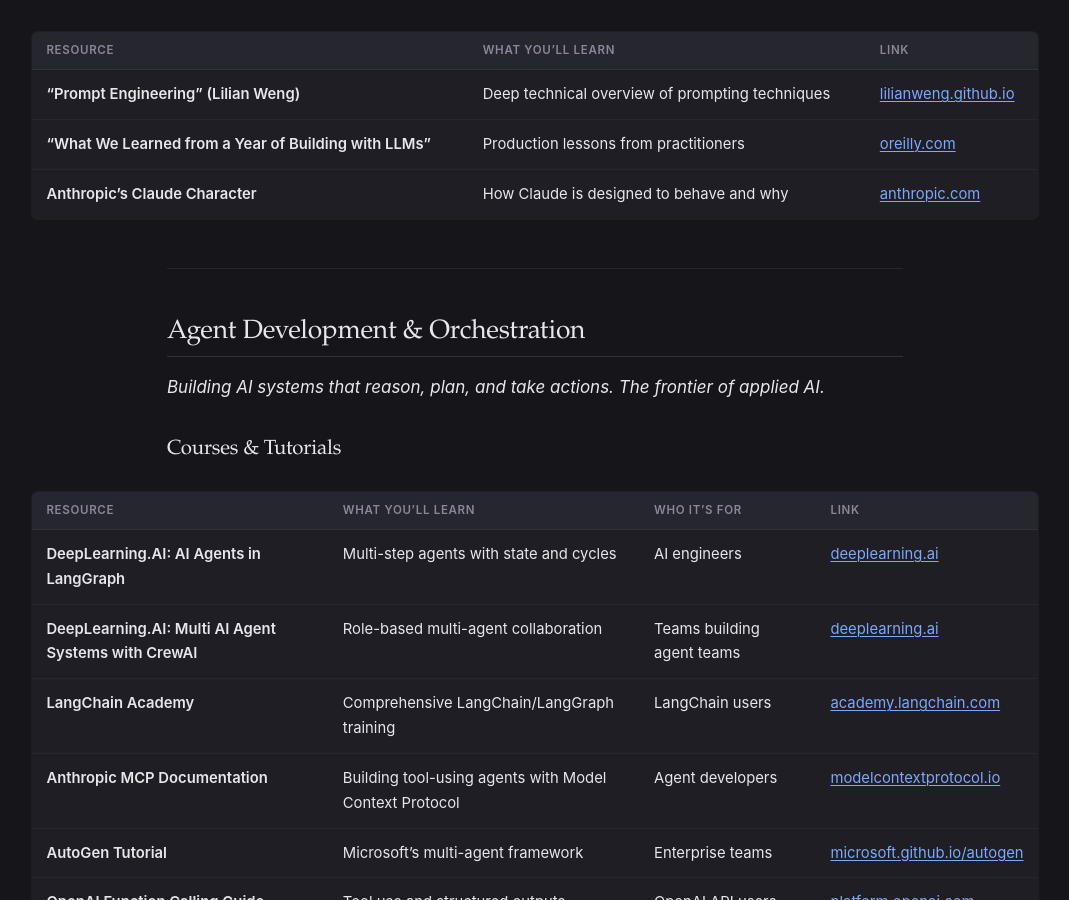
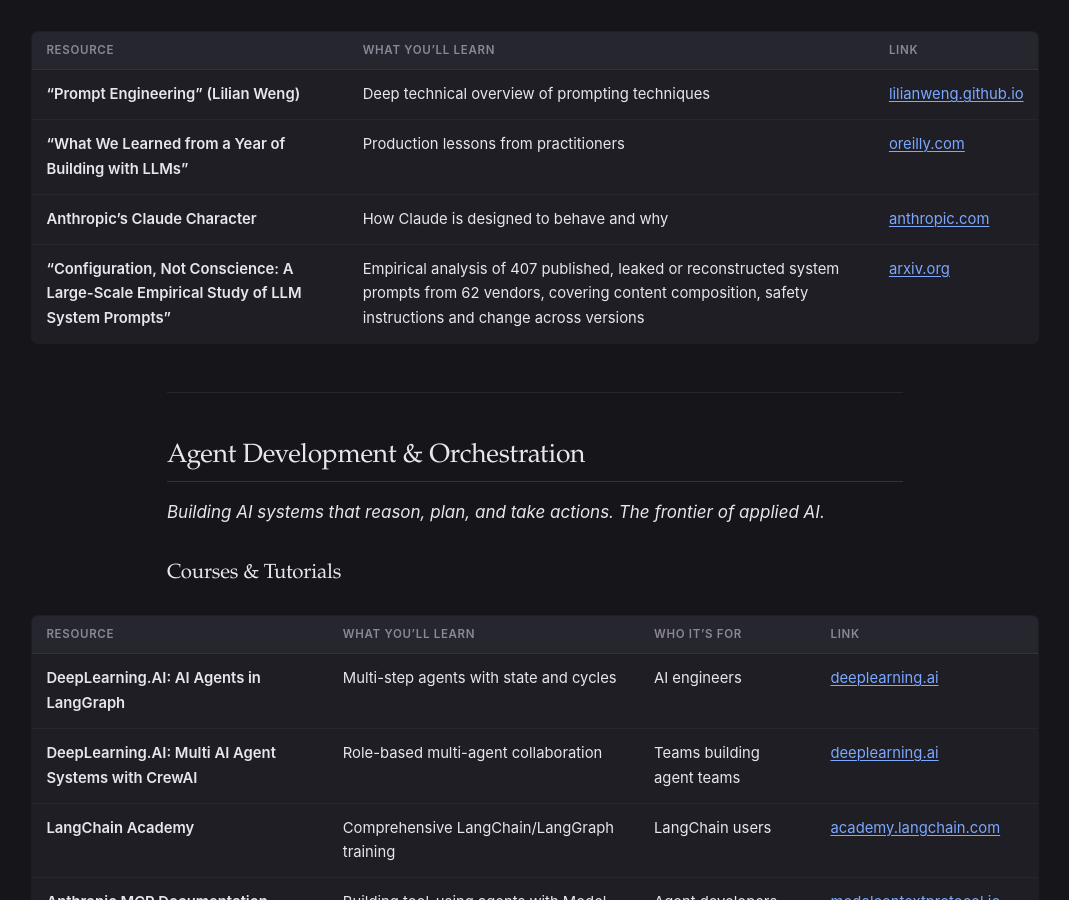
Before and after one commit to natnew/Awesome-Prompt-Engineering, a Jekyll site: the page built from Resources.md, in a window 1280 px wide and 900 px high, scrolled down 2770 px. Shown: the whole window, without its empty margins (105-1174 px from the left). Built offline with Jekyll 4.4.1, drawn with Linux system fonts in a browser that asks for light colours.

Commit message:
docs: add Configuration, Not Conscience system-prompt study
Co-Authored-By: Claude Opus 5.5 <noreply@anthropic.com>
Claude-Session: https://claude.ai/code/session_01G7mYwpLpqoigGvKdfZ3qT7

```diff
--- a/Resources.md
+++ b/Resources.md
@@ -78,6 +78,7 @@ A practitioner's guide to learning resources for building, deploying, evaluating
 | **"Prompt Engineering" (Lilian Weng)** | Deep technical overview of prompting techniques | [lilianweng.github.io](https://lilianweng.github.io/posts/2023-03-15-prompt-engineering/) |
 | **"What We Learned from a Year of Building with LLMs"** | Production lessons from practitioners | [oreilly.com](https://www.oreilly.com/radar/what-we-learned-from-a-year-of-building-with-llms-part-i/) |
 | **Anthropic's Claude Character** | How Claude is designed to behave and why | [anthropic.com](https://www.anthropic.com/research/claude-character) |
+| **"Configuration, Not Conscience: A Large-Scale Empirical Study of LLM System Prompts"** | Empirical analysis of 407 published, leaked or reconstructed system prompts from 62 vendors, covering content composition, safety instructions and change across versions | [arxiv.org](https://arxiv.org/abs/2609.31575) |
 
 ---
 
```
